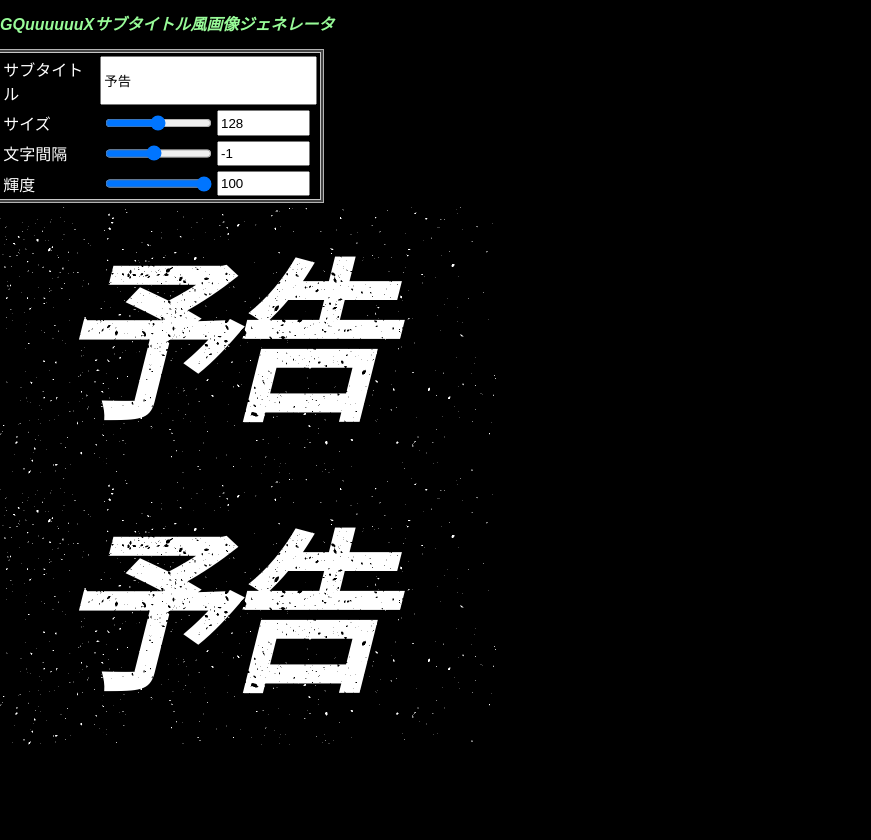
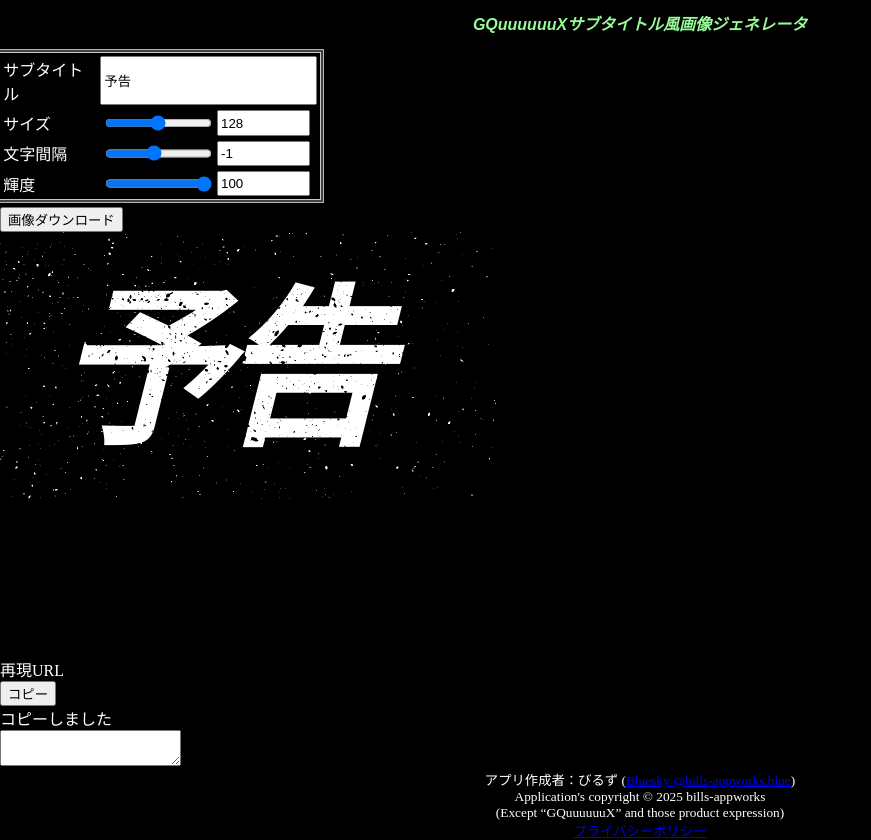
Before and after one commit to bills-appworks/GQtitle, a plain HTML site: page index.html in a window 1280 px wide. Shown: the whole page, without its empty margins (0-871 px from the left). Before the commit the page ends 800 px from the top, so only its background shows below. Drawn offline with nearby package versions, Linux system fonts and the light colour scheme.

Commit message:
プロトタイプ

```diff
--- a/index.css
+++ b/index.css
@@ -6,6 +6,13 @@
   width: 100%;
   color: #FFFFFF;
   background-color: #000000;
+}
+
+header, footer {
+  margin-left: auto;
+  margin-right: auto;
+  width: 80%;
+  text-align: center;
 }
 
 #title {
--- a/index.html
+++ b/index.html
@@ -34,14 +34,46 @@
           <input id="subtitle-brightness-number" type="number" min="0" max="100" value="100" />
         </div>
       </div>
+      <div>
+        <button id="download">画像ダウンロード</button>
+      </div>
       <div id="rendering">
         <canvas id="rendering-canvas" />
       </div>
-      <div id="rendering2">
-        <canvas id="rendering2-canvas" />
+      <div id="display">
+        <canvas id="display-canvas" />
+      </div>
+      <div>
+        <div class="repllay-url-header">
+          <div class="description">
+            <span>再現URL</span>
+          </div>
+          <button id="copy-replay-url">
+            <span>コピー</span>
+          </button>
+          <div id="copied-balloon" class="copied-balloon">
+            <span>コピーしました</span>
+          </div>
+        </div>
+        <textarea id="replay-url" readonly></textarea>
       </div>
     </main>
     <footer>
+      <small id="author">
+        <span>
+          <span>アプリ作成者：びるず</span>
+          <span class="link">(<a href="https://bsky.app/profile/bills-appworks.blue" target="_blank">Bluesky <i class="fa-brands fa-bluesky"></i> @bills-appworks.blue</a>)</span>
+        </span>
+      </small>
+      <small id="copyright">
+        <div>Application's copyright &copy; 2025 bills-appworks</div>
+        <div>(Except &ldquo;GQuuuuuuX&rdquo; and those product expression)</div>
+      </small>
+      <small id="privacy_policy">
+        <div>
+          <span class="link"><a href="./privacy_policy.html" target="_blank">プライバシーポリシー</a></span>
+        </div>
+      </small>
     </footer>
   </body>
 </html>
--- a/index.js
+++ b/index.js
@@ -95,17 +95,18 @@
   ctx.fill();
 }
 
-function drawTexture(canvas, ctx) {
+function drawTexture(rendering_canvas, rendering_ctx, brightness) {
   var image = new Image();
   image.addEventListener("load", () => {
-    ctx.drawImage(image, 0, 0);
+    rendering_ctx.drawImage(image, 0, 0);
 
-    var image_data = ctx.getImageData(0, 0, canvas[0].width, canvas[0].height);
+    var image_data = ctx.getImageData(0, 0, rendering_canvas[0].width, rendering_canvas[0].height);
 
-    var rendering2_canvas = $('#rendering2-canvas');
-    var rendering2_canvas_context = rendering2_canvas[0].getContext('2d');
-    adjustCanvas(rendering2_canvas, rendering2_canvas_context, canvas[0].width, canvas[0].height);
-    rendering2_canvas_context.putImageData(image_data, 0, 0);
+    var display_canvas = $('#display-canvas');
+    var display_canvas_context = display_canvas[0].getContext('2d');
+    adjustCanvas(display_canvas, display_canvas_context, display_canvas[0].width, display_canvas[0].height);
+    display_canvas_context.globalAlpha = brightness / 100;
+    display_canvas_context.putImageData(image_data, 0, 0);
   });
   image.src = './texture.png';
 }
@@ -129,7 +130,7 @@
   setLetterSpacing(ctx, spacing);
 
   drawText(ctx, values.text_base_x, values.text_base_y, text);
-  drawTexture(canvas, ctx);
+  drawTexture(canvas, ctx, brightness);
 
 //  ctx.fillStyle = 'rgb(0 0 0 / 90%)';
 //  ctx.beginPath();
```
Also changed, not shown: privacy_policy.html (added, +23 -0 lines).
